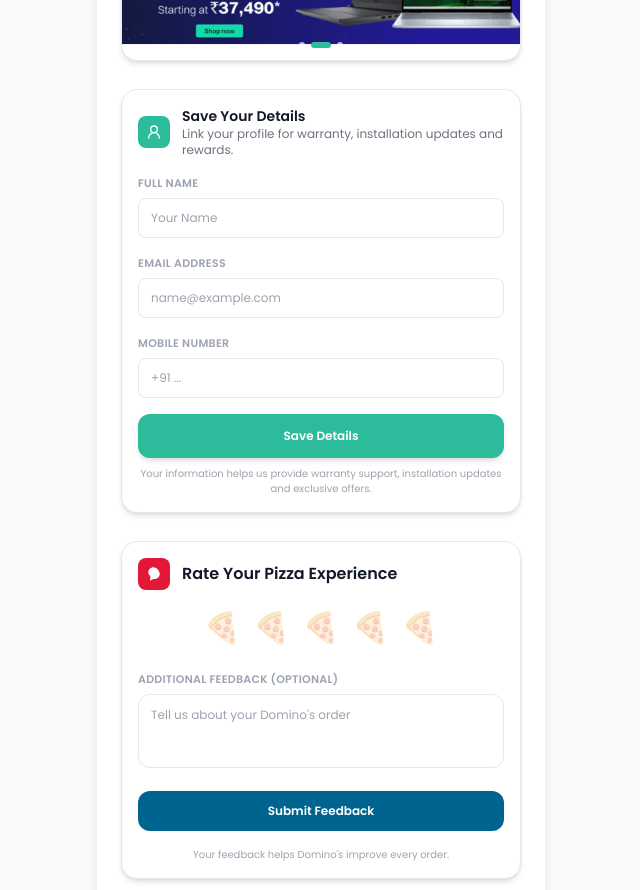
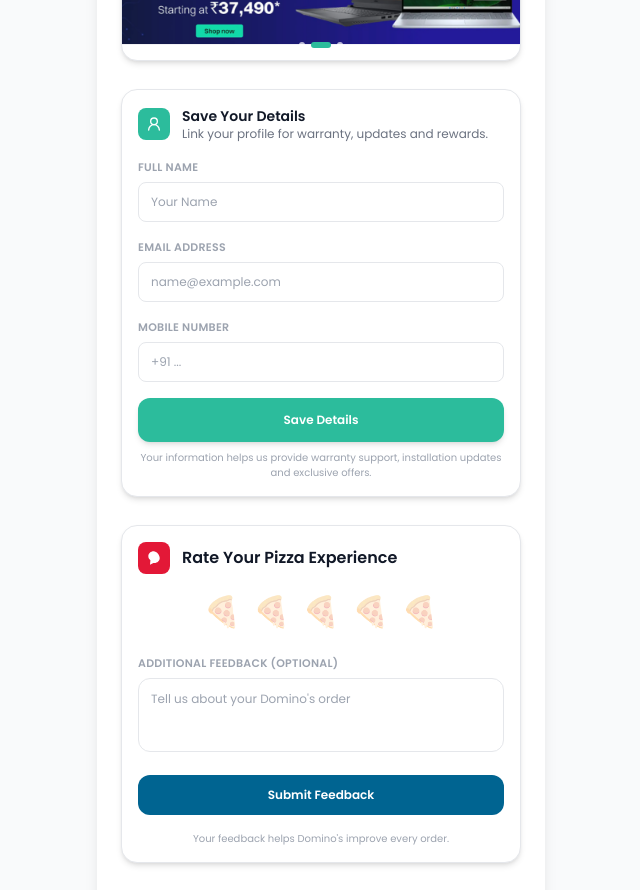
Before and after one commit to aadi310/Croma-Smart-Receipt-India, a Next.js app: page / in a window 1280 px wide. Shown: the part 1540-2430 px from the top of the page, without its empty margins (319-959 px from the left). Built offline with nearby package versions, Linux system fonts and the light colour scheme.

Commit message:
Update page.tsx

```diff
--- a/app/page.tsx
+++ b/app/page.tsx
@@ -1413,7 +1413,7 @@ loop: true,
       </div>
 
       <div className="text-xs text-gray-500">
-        Link your profile for warranty, installation updates and rewards.
+        Link your profile for warranty, updates and rewards.
       </div>
     </div>
 
```
